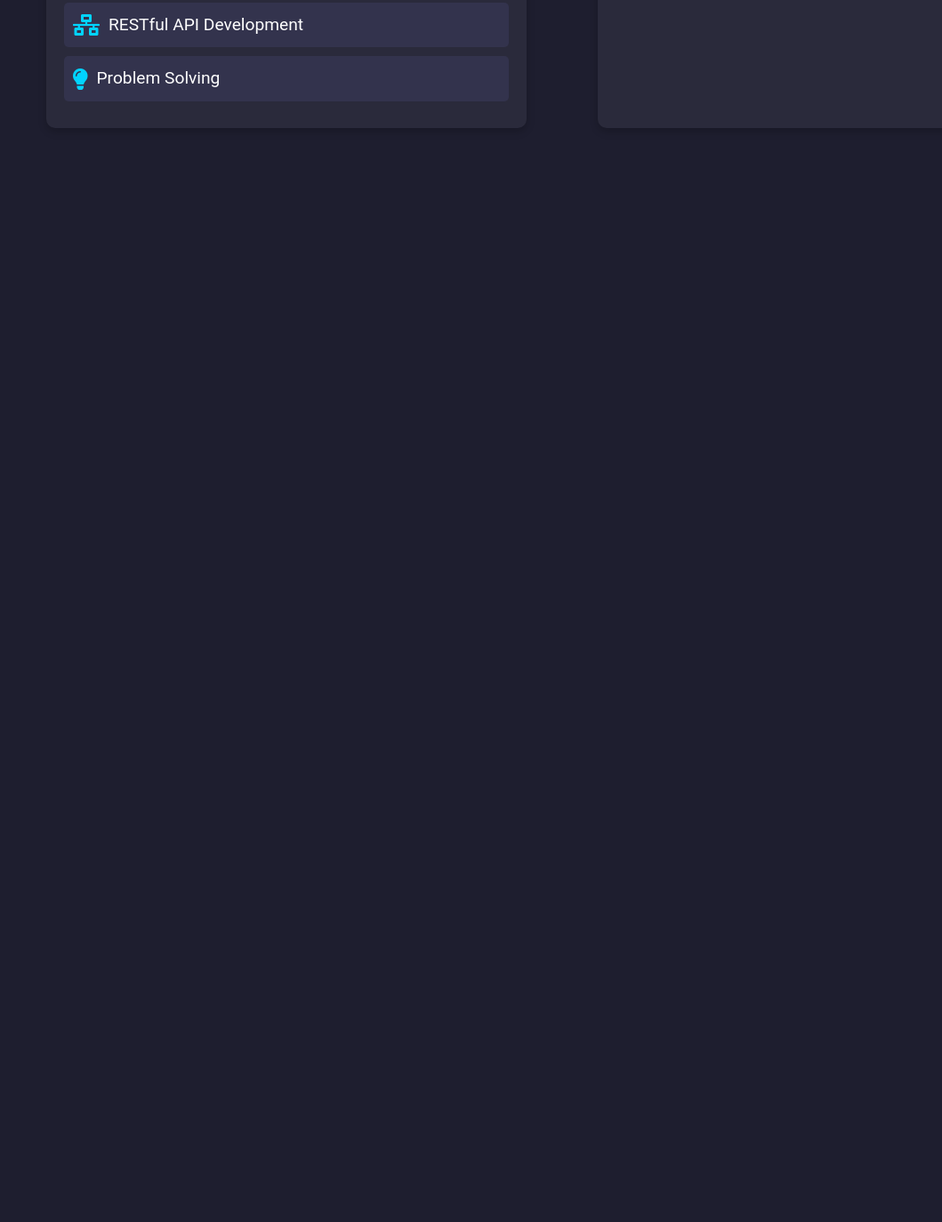
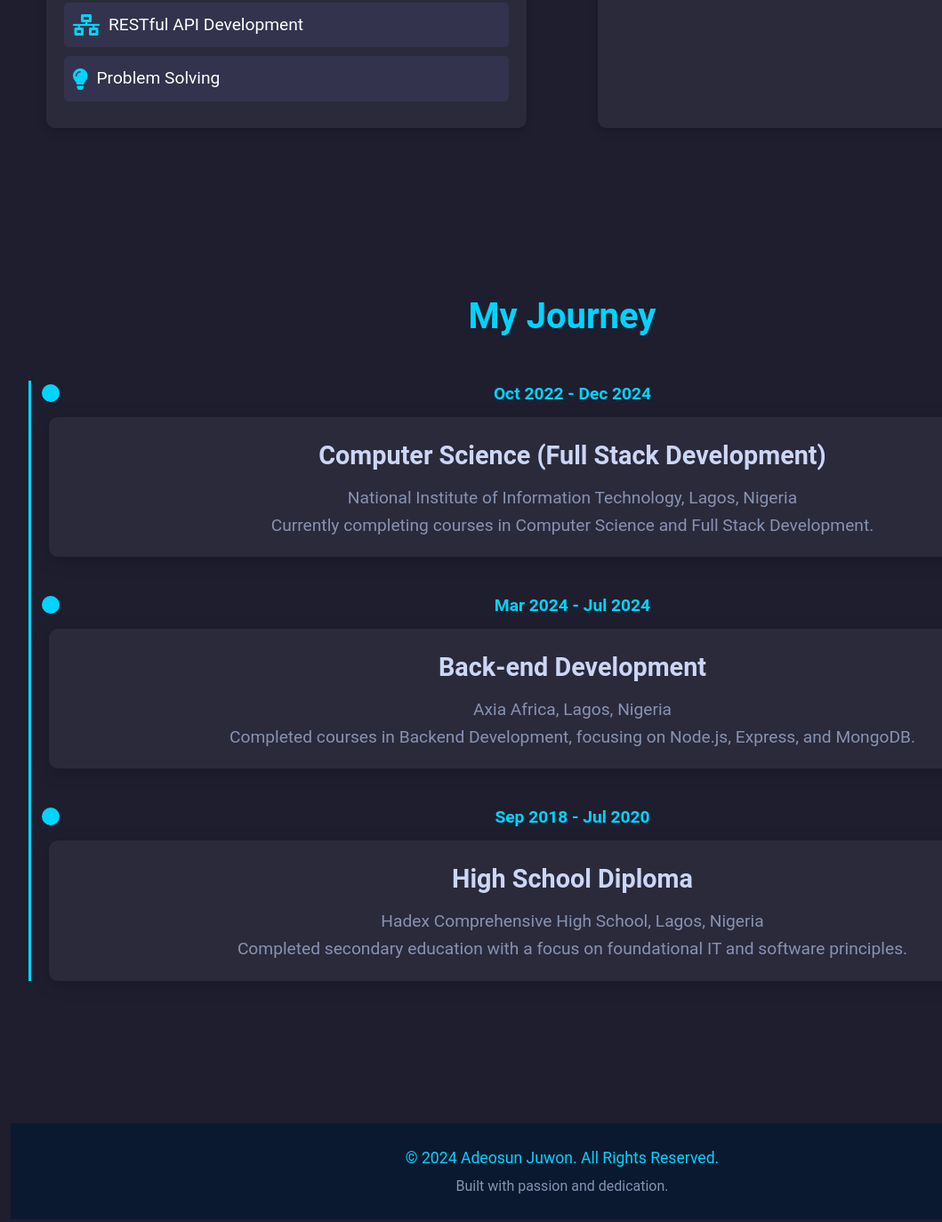
Before and after one commit to SamRex398/backend-Portfolio, a website: page public/index.html in a window 1280 px wide. Shown: the part 1306-2680 px from the top of the page at 89% size, without its empty margins (8-1067 px from the left). Before the commit the page ends 1630 px from the top, so only its background shows below. Drawn offline with Linux system fonts and the light colour scheme.

Commit message:
timeline added

```diff
--- a/public/index.html
+++ b/public/index.html
@@ -57,7 +57,9 @@
               <li><i class="fas fa-database"></i> SQL</li>
               <li><i class="fas fa-code-branch"></i> Git & Version Control</li>
               <li><i class="fas fa-bug"></i> Strong Debugging Skills</li>
-            <li><i class="fas fa-network-wired"></i> RESTful API Development</li>
+              <li>
+                <i class="fas fa-network-wired"></i> RESTful API Development
+              </li>
               <li><i class="fas fa-lightbulb"></i> Problem Solving</li>
             </ul>
           </div>
@@ -69,16 +71,64 @@
               <li><i class="fas fa-clock"></i> Time Management</li>
               <li><i class="fas fa-comments"></i> Communication Skills</li>
               <li><i class="fas fa-handshake"></i> Collaboration</li>
-            <li><i class="fas fa-sync-alt"></i> Adaptability and Willingness to Learn</li>
+              <li>
+                <i class="fas fa-sync-alt"></i> Adaptability and Willingness to
+                Learn
+              </li>
               <li><i class="fas fa-file-alt"></i> Documentation</li>
               <li><i class="fas fa-brain"></i> Critical Thinking</li>
             </ul>
           </div>
         </div>
       </section>
+      <section id="timeline">
+        <h2>My Journey</h2>
+        <div class="timeline">
+          <div class="timeline-item">
+            <div class="timeline-date">Oct 2022 - Dec 2024</div>
+            <div class="timeline-content">
+              <h3>Computer Science (Full Stack Development)</h3>
+              <p>
+                National Institute of Information Technology, Lagos, Nigeria
+              </p>
+              <p>
+                Currently completing courses in Computer Science and Full Stack
+                Development.
+              </p>
+            </div>
+          </div>
 
+          <div class="timeline-item">
+            <div class="timeline-date">Mar 2024 - Jul 2024</div>
+            <div class="timeline-content">
+              <h3>Back-end Development</h3>
+              <p>Axia Africa, Lagos, Nigeria</p>
+              <p>
+                Completed courses in Backend Development, focusing on Node.js,
+                Express, and MongoDB.
+              </p>
+            </div>
+          </div>
 
+          <div class="timeline-item">
+            <div class="timeline-date">Sep 2018 - Jul 2020</div>
+            <div class="timeline-content">
+              <h3>High School Diploma</h3>
+              <p>Hadex Comprehensive High School, Lagos, Nigeria</p>
+              <p>
+                Completed secondary education with a focus on foundational IT
+                and software principles.
+              </p>
+            </div>
+          </div>
+        </div>
+      </section>
 
+      <!-- Footer Section -->
+      <footer>
+        <p>© 2024 Adeosun Juwon. All Rights Reserved.</p>
+        <p>Built with passion and dedication.</p>
+      </footer>
     </main>
   </body>
 </html>
```
Also changed, not shown: 1 other file. Lines whose indentation alone changed are shown as unchanged.
